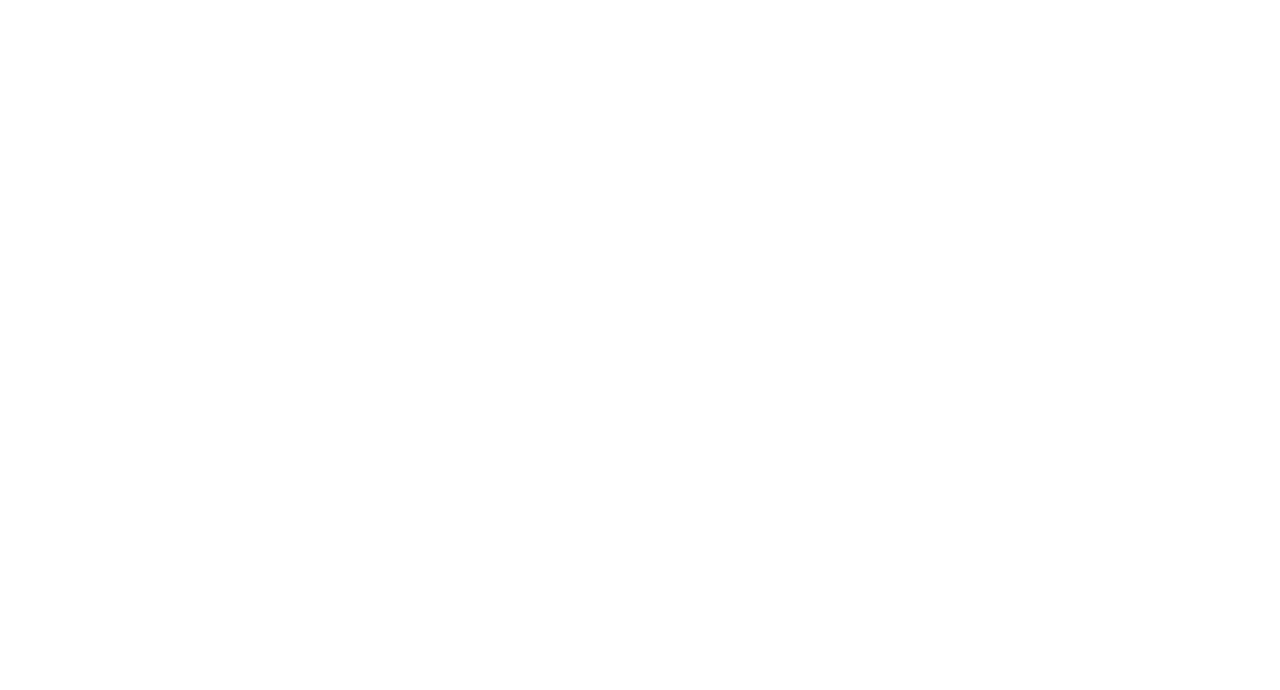
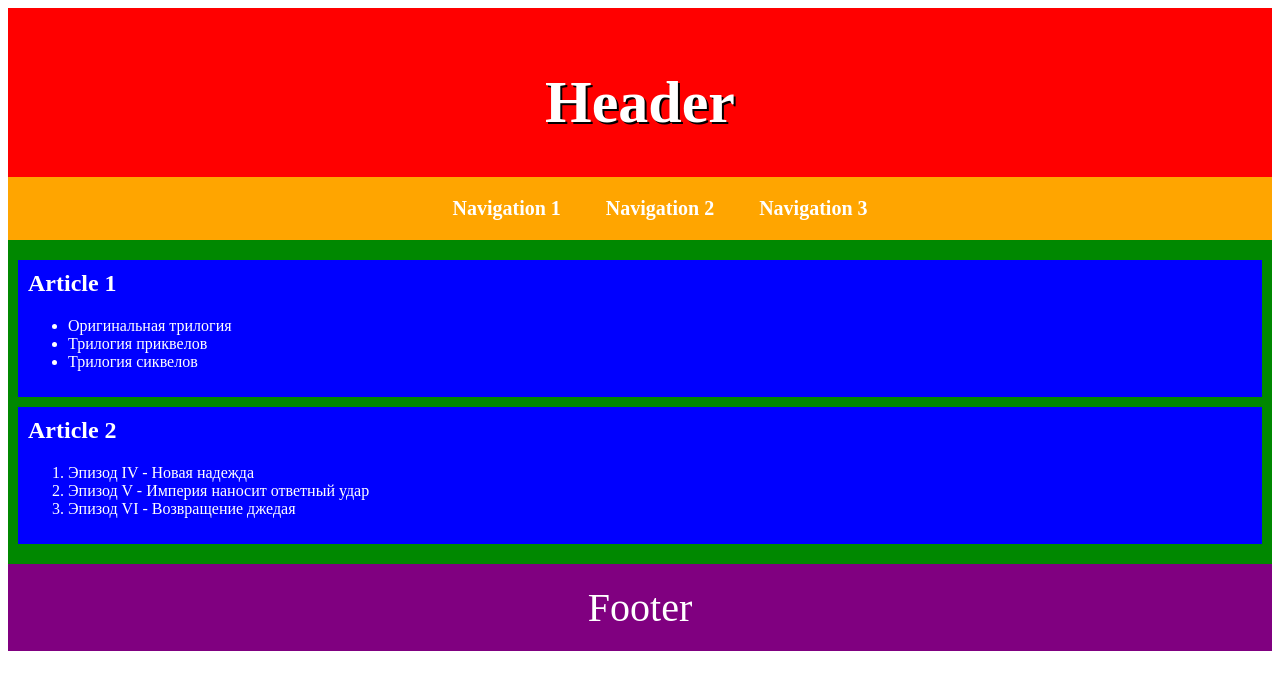
Before and after one commit to js-tasks-ru/htmlcss-20210114_4e-olga, a website: page 02-dz0/01-semantic-mockup/solution.html in a window 1280 px wide. Drawn offline with Linux system fonts and the light colour scheme.

Commit message:
add solution for 0-module 2-task

```diff
--- a/02-dz0/01-semantic-mockup/solution.html
+++ b/02-dz0/01-semantic-mockup/solution.html
@@ -1,4 +1,48 @@
 <!DOCTYPE html>
 <html lang="ru">
-    <!-- Ваше решение -->
+    <head>
+        <meta charset="UTF-8">
+        <title>Task 0-2</title>
+        <link rel="stylesheet" type="text/css" href="styles.css"
+    </head>
+    <body>
+        <!--Header-->
+        <header>
+            <h1>Header</h1>
+        <!--Navigation panel-->
+            <nav>
+                <ul class = "navigation">
+                    <li><a href=#>Navigation&nbsp;1</a></li>
+                    <li><a href=#>Navigation&nbsp;2</a></li>
+                    <li><a href=#>Navigation&nbsp;3</a></li>
+                </ul>
+            </nav>
+        </header>
+
+        <!--main-->
+        <main>
+            <!--First post-->
+            <article>
+                <h2>Article 1</h2>
+                <ul>
+                    <li>Оригинальная трилогия</li>
+                    <li>Трилогия приквелов</li>
+                    <li>Трилогия сиквелов</li>
+                </ul>
+            </article>
+
+            <!--Second post-->
+            <article>
+                <h2>Article 2</h2>
+                <ol>
+                    <li>Эпизод IV - Новая надежда</li>
+                    <li>Эпизод V - Империя наносит ответный удар</li>
+                    <li>Эпизод VI - Возвращение джедая</li>
+                </ol>
+            </article>
+        </main>
+
+        <!--Footer-->
+        <footer>Footer</footer>
+    </body>
 </html>
--- /dev/null
+++ b/02-dz0/01-semantic-mockup/styles.css
@@ -0,0 +1,60 @@
+body{
+    color: #fff;
+}
+header{
+    padding-top: 20px;
+    background-color: #f00;
+    text-align: center;
+
+}
+h1{
+    font-size: 60px;
+    text-shadow: 2px 2px #000;
+}
+h2{
+    margin-top: 0;
+}
+.navigation{
+    list-style-type: none;
+    background-color: orange;
+    font-size: 20px;
+    padding-top: 20px;
+    padding-bottom: 20px;
+    margin-bottom: 0px;
+}
+.navigation li{
+    display: inline;
+    padding: 20px;
+
+}
+
+.navigation a{
+    color: #fff;
+    text-decoration: none;
+    font-weight: 700;
+    }
+
+.navigation a:hover{
+    color: #000;
+}
+
+main{
+    background-color: #080;
+    padding-top: 10px;
+    padding-bottom: 10px;
+}
+
+article {
+    background-color: #00f;
+    padding: 10px;
+    margin: 10px;
+
+}
+
+footer{
+    background-color: purple;
+    text-align: center;
+    font-size: 40px;
+    padding: 20px;
+
+}
```
